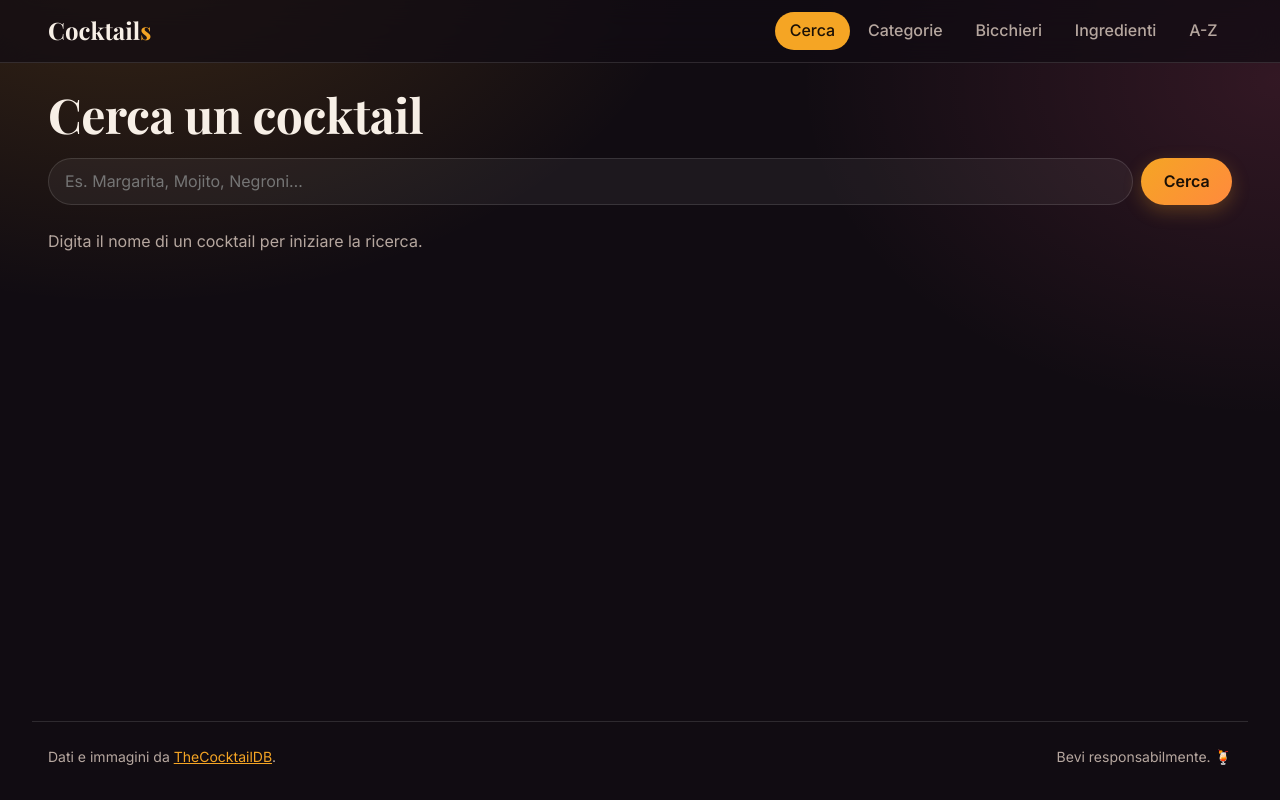
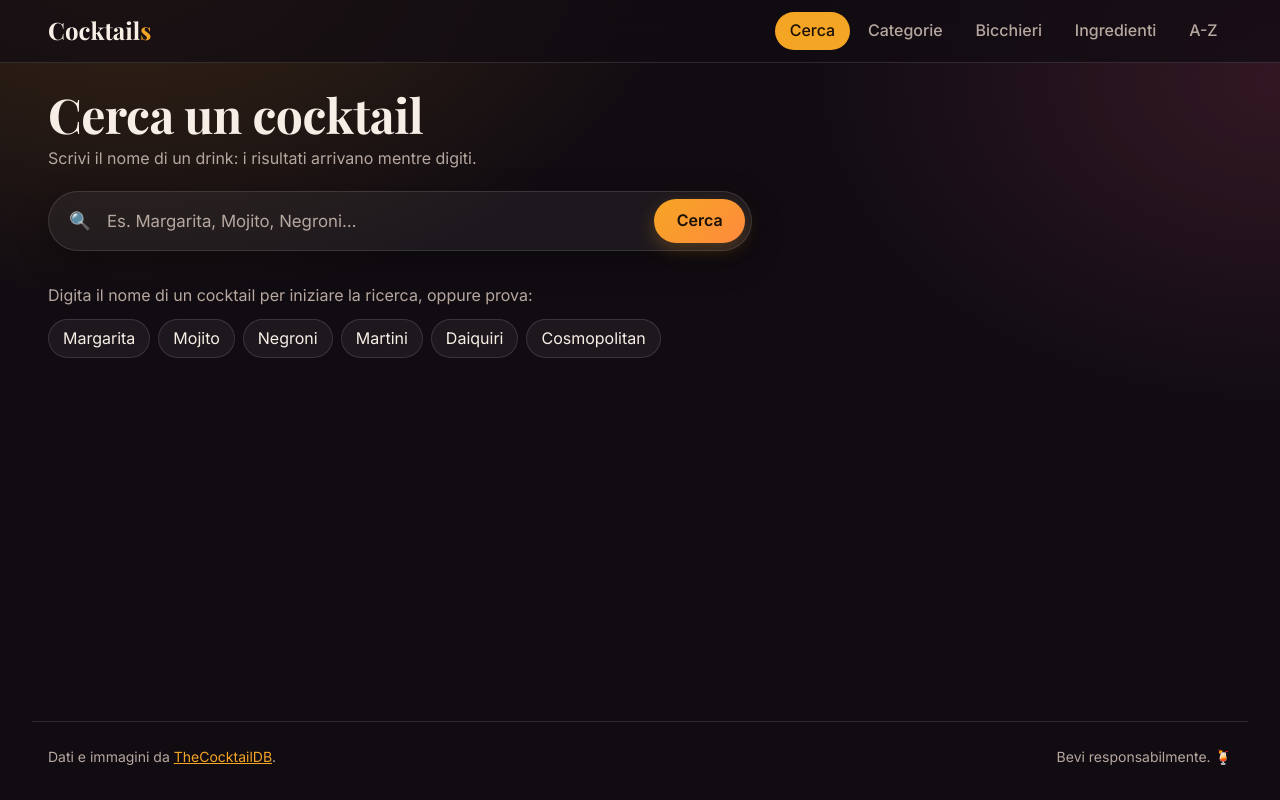
Before and after one commit to alessandrocolombo1105-ui/cocktails, an Angular app: page /search in a window 1280 px wide. Built offline with nearby package versions, Linux system fonts and the light colour scheme.

Commit message:
style(search): restyle search bar and add popular suggestions

```diff
--- a/src/app/features/search/search.scss
+++ b/src/app/features/search/search.scss
@@ -1,29 +1,93 @@
-h1 {
-  margin: 0 0 1rem;
+.head {
+  margin-bottom: 1.25rem;
+
+  h1 {
+    margin: 0 0 0.25rem;
+  }
+}
+
+.intro {
+  margin: 0;
+  color: var(--color-text-muted);
 }
 
 .search {
+  position: relative;
   display: flex;
-  gap: 0.5rem;
-  margin-bottom: 1.5rem;
+  align-items: center;
+  max-width: 44rem;
+  margin-bottom: 2rem;
+  padding: 0.375rem;
+  border: 1px solid var(--color-border);
+  border-radius: 999px;
+  background: var(--color-surface);
+  box-shadow: 0 10px 30px rgb(0 0 0 / 0.35);
+  transition:
+    border-color 0.15s ease,
+    box-shadow 0.15s ease;
+
+  &:focus-within {
+    border-color: var(--color-primary);
+    box-shadow:
+      0 10px 30px rgb(0 0 0 / 0.35),
+      0 0 0 4px rgb(245 165 36 / 0.15);
+  }
+
+  .icon {
+    padding: 0 0.25rem 0 0.875rem;
+    font-size: 1.1rem;
+  }
 
   input {
     flex: 1;
     min-width: 0;
-    padding: 0.625rem 1rem;
-    border: 1px solid var(--color-border);
-    border-radius: 999px;
-    background: var(--color-surface);
+    padding: 0.625rem 0.75rem;
+    border: 0;
+    background: transparent;
     color: var(--color-text);
     font: inherit;
+    font-size: 1.05rem;
 
-    &:focus-visible {
-      outline: 2px solid var(--color-primary);
-      outline-offset: 1px;
+    &:focus {
+      outline: none;
+    }
+
+    &::placeholder {
+      color: var(--color-text-muted);
     }
   }
 }
 
 .hint {
+  margin: 0 0 0.75rem;
   color: var(--color-text-muted);
 }
+
+.suggestions ul {
+  display: flex;
+  flex-wrap: wrap;
+  gap: 0.5rem;
+  margin: 0;
+  padding: 0;
+  list-style: none;
+}
+
+.suggestion {
+  display: block;
+  padding: 0.375rem 0.875rem;
+  border: 1px solid var(--color-border);
+  border-radius: 999px;
+  background: var(--color-surface);
+  color: var(--color-text);
+  text-decoration: none;
+
+  &:hover {
+    border-color: var(--color-primary);
+    color: var(--color-primary);
+  }
+
+  &:focus-visible {
+    outline: 2px solid var(--color-primary);
+    outline-offset: 2px;
+  }
+}
--- a/src/app/features/search/search.ts
+++ b/src/app/features/search/search.ts
@@ -7,23 +7,28 @@ import {
   linkedSignal,
 } from '@angular/core';
 import { takeUntilDestroyed, toObservable, toSignal } from '@angular/core/rxjs-interop';
-import { ActivatedRoute, Router } from '@angular/router';
+import { ActivatedRoute, Router, RouterLink } from '@angular/router';
 import { combineLatest, debounceTime, distinctUntilChanged, of, startWith, Subject, switchMap } from 'rxjs';
 import { CocktailApiService } from '../../core/services/cocktail-api.service';
 import { DrinkResults } from '../../shared/components/drink-results/drink-results';
 import { toRequestState } from '../../shared/utils/request-state';
 
 const SEARCH_DEBOUNCE_MS = 350;
+const SUGGESTIONS = ['Margarita', 'Mojito', 'Negroni', 'Martini', 'Daiquiri', 'Cosmopolitan'];
 
 @Component({
   selector: 'app-search',
   changeDetection: ChangeDetectionStrategy.OnPush,
-  imports: [DrinkResults],
+  imports: [DrinkResults, RouterLink],
   template: `
-    <h1>Cerca un cocktail</h1>
+    <header class="head">
+      <h1>Cerca un cocktail</h1>
+      <p class="intro">Scrivi il nome di un drink: i risultati arrivano mentre digiti.</p>
+    </header>
 
     <form class="search" role="search" (submit)="$event.preventDefault(); submit()">
       <label for="search-input" class="visually-hidden">Nome del cocktail</label>
+      <span class="icon" aria-hidden="true">🔍</span>
       <input
         id="search-input"
         type="search"
@@ -42,7 +47,16 @@ const SEARCH_DEBOUNCE_MS = 350;
         (retry)="retry$.next()"
       />
     } @else {
-      <p class="hint">Digita il nome di un cocktail per iniziare la ricerca.</p>
+      <section class="suggestions">
+        <p class="hint">Digita il nome di un cocktail per iniziare la ricerca, oppure prova:</p>
+        <ul>
+          @for (name of suggestions; track name) {
+            <li>
+              <a class="suggestion" routerLink="." [queryParams]="{ q: name }">{{ name }}</a>
+            </li>
+          }
+        </ul>
+      </section>
     }
   `,
   styleUrl: './search.scss',
@@ -59,6 +73,7 @@ export class Search {
   /** Testo nel campo: segue l'URL (es. back del browser) ma è modificabile localmente. */
   protected readonly term = linkedSignal(() => this.q() ?? '');
 
+  protected readonly suggestions = SUGGESTIONS;
   protected readonly retry$ = new Subject<void>();
   private readonly input$ = new Subject<string>();
 
```
Also changed, not shown: 1 other file (tests, documents, lock files or other folders).
